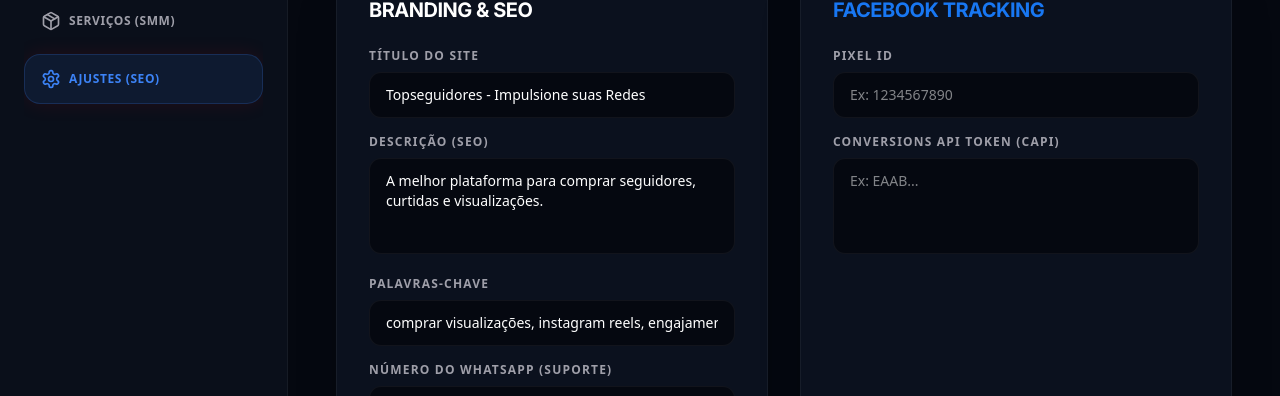
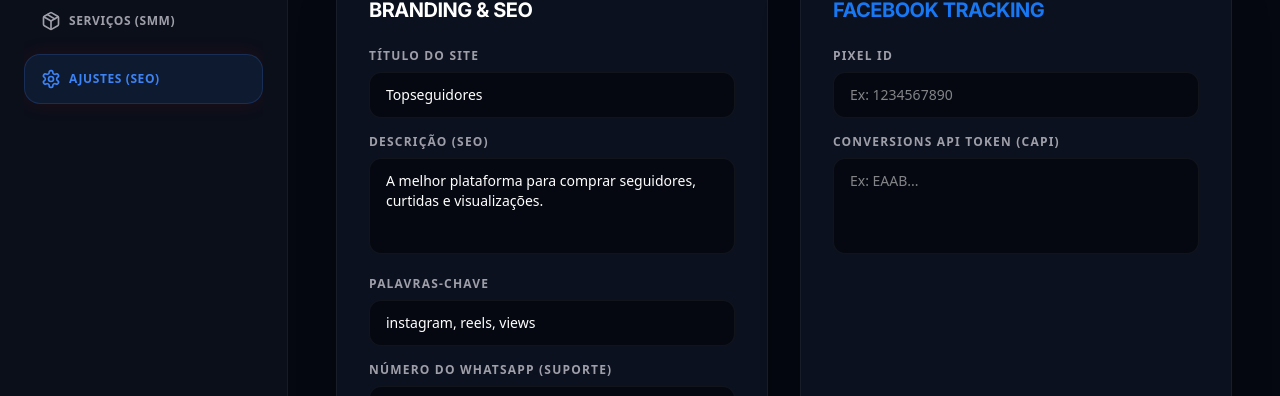
Before and after one commit to pitarf/topseguidores, a Next.js app: page /administracao/settings in a window 1280 px wide. Shown: the part 185-581 px from the top of the page. Built offline with nearby package versions, Linux system fonts and the light colour scheme; no server answers; the database is empty.

Commit message:
fix: adicionado force-dynamic nas páginas administrativas para evitar erro de banco no build

```diff
--- a/src/app/administracao/settings/page.tsx
+++ b/src/app/administracao/settings/page.tsx
@@ -1,16 +1,10 @@
-import { prisma } from "@/lib/prisma";
+import { getSystemSettings } from "@/services/settings";
 import { SettingsForm } from "./SettingsForm";
 
+export const dynamic = "force-dynamic";
+
 export default async function SettingsPage() {
-  const settings = await prisma.systemSetting.findFirst() || {
-    siteTitle: "Topseguidores - Impulsione suas Redes",
-    siteDescription: "A melhor plataforma para comprar seguidores, curtidas e visualizações.",
-    siteKeywords: "comprar visualizações, instagram reels, engajamento, redes sociais",
-    faviconUrl: "",
-    logoUrl: "",
-    fbPixelId: "",
-    fbApiToken: ""
-  };
+  const settings = await getSystemSettings();
 
   return (
     <div className="space-y-10">
```
